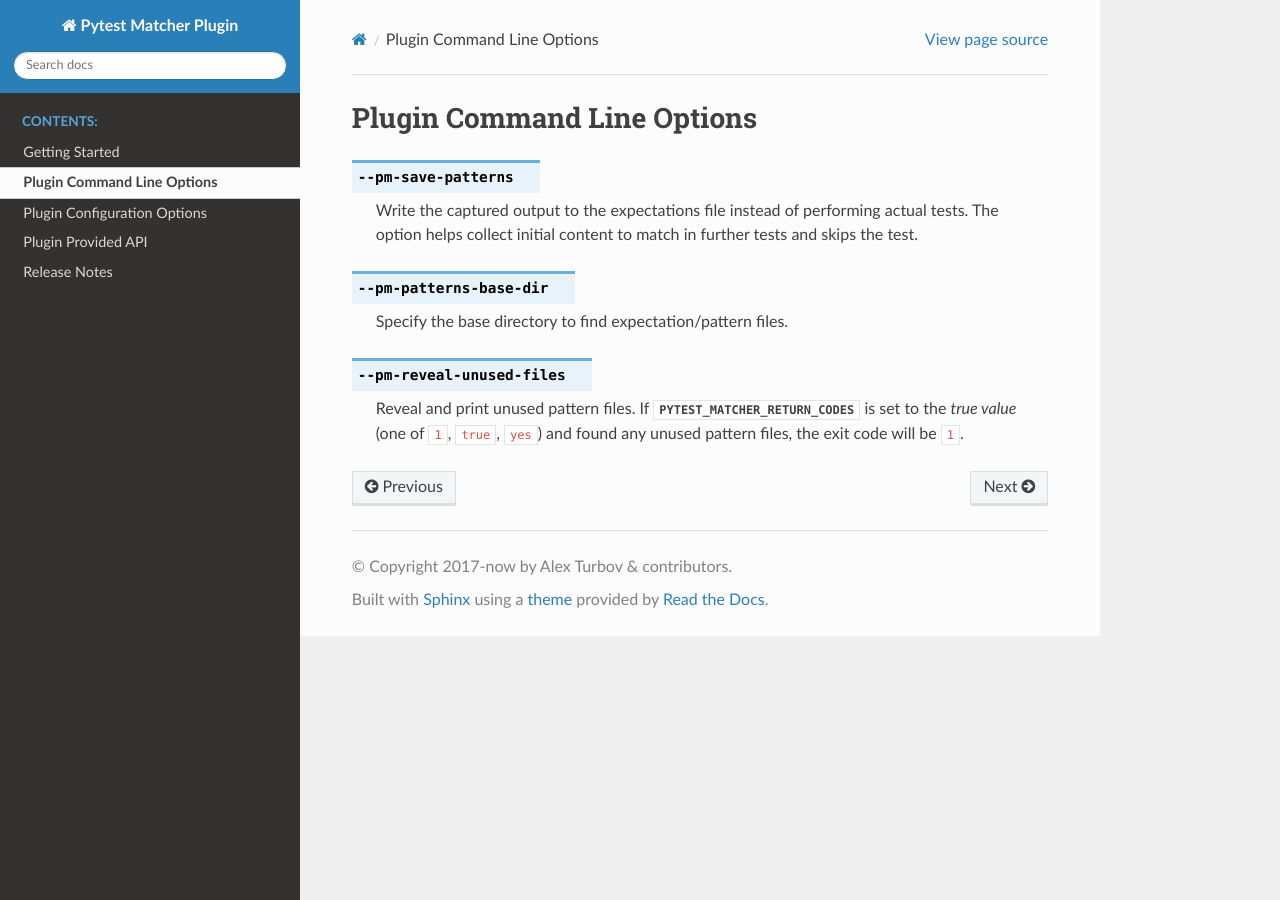
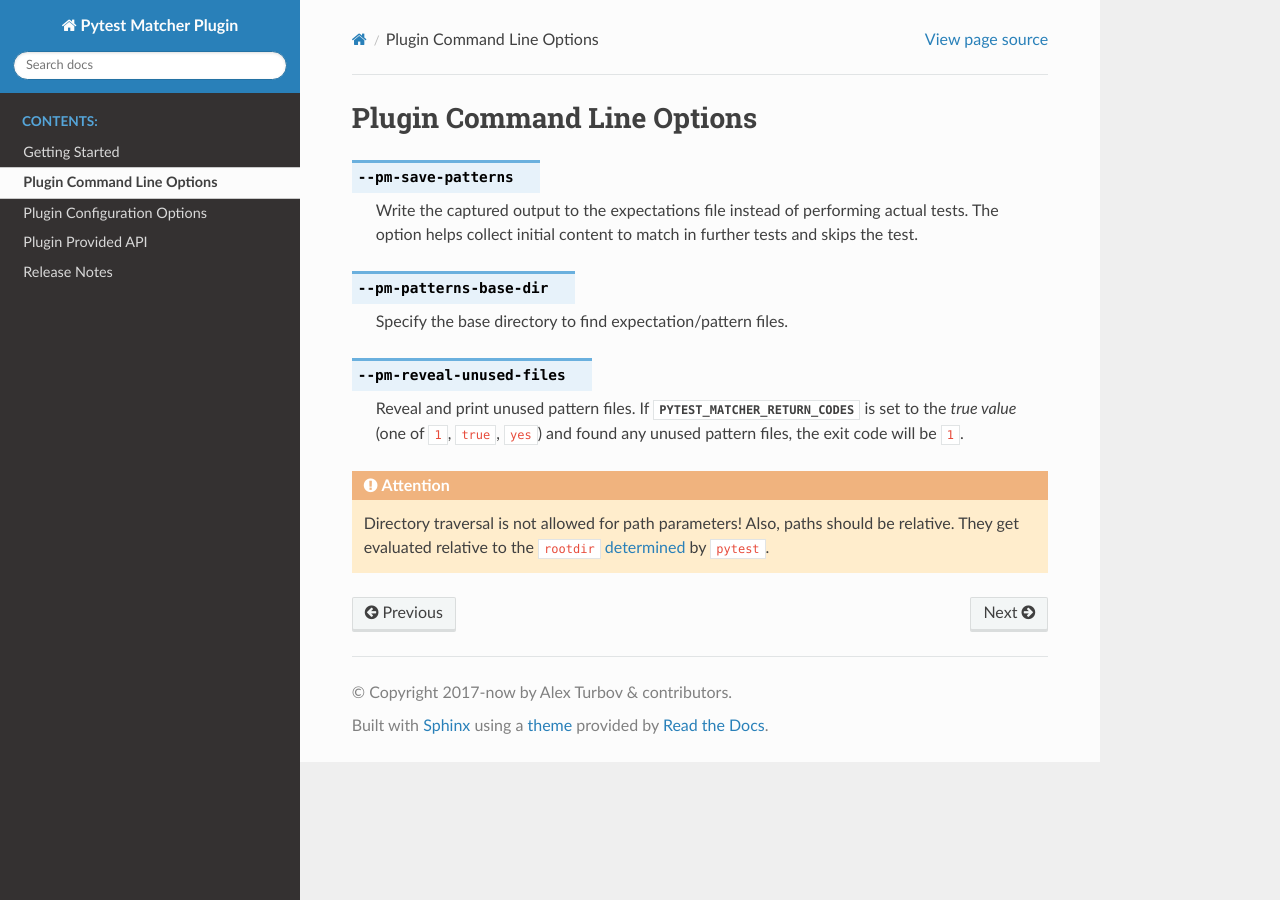
Before and after one commit to zaufi/pytest-matcher, a Sphinx documentation site: the page built from doc/cli.rst, in a window 1280 px wide. Built offline with Sphinx 7.4.7 and the Read the Docs theme 2.0.0, drawn with Linux system fonts in a browser that asks for light colours; the version number could not be read and is left out.

Commit message:
docs: add a note about directory traversal and absolute paths

```diff
--- a/doc/cli.rst
+++ b/doc/cli.rst
@@ -22,3 +22,5 @@ Plugin Command Line Options
     Reveal and print unused pattern files. If :envvar:`PYTEST_MATCHER_RETURN_CODES` is
     set to the *true value* (one of ``1``, ``true``, ``yes``) and found any unused
     pattern files, the exit code will be ``1``.
+
+.. include:: include-traversal-warning.rst
--- a/doc/conf.py
+++ b/doc/conf.py
@@ -62,7 +62,7 @@ language = 'en'
 # List of patterns, relative to source directory, that match files and
 # directories to ignore when looking for source files.
 # This pattern also affects html_static_path and html_extra_path .
-exclude_patterns = []
+exclude_patterns = ['include_*.rst']
 
 # The name of the Pygments (syntax highlighting) style to use.
 pygments_style = 'sphinx'
--- a/doc/configuration.rst
+++ b/doc/configuration.rst
@@ -29,4 +29,6 @@ The following options can be set in the `Pytest configuration file`_.
         {module}/{class}/{fn}{callspec}{suffix}
 
 
+.. include:: include-traversal-warning.rst
+
 .. _Pytest configuration file: https://docs.pytest.org/en/8.0.x/reference/customize.html
--- /dev/null
+++ b/doc/include-traversal-warning.rst
@@ -0,0 +1,9 @@
+.. SPDX-FileCopyrightText: 2017-now, See ``CONTRIBUTORS.lst``
+.. SPDX-License-Identifier: CC0-1.0
+
+.. attention::
+
+    Directory traversal is not allowed for path parameters!  Also, paths should be relative.
+    They get evaluated relative to the ``rootdir`` determined_ by ``pytest``.
+
+.. _determined: https://docs.pytest.org/en/8.0.x/reference/customize.html#initialization-determining-rootdir-and-configfile
```
